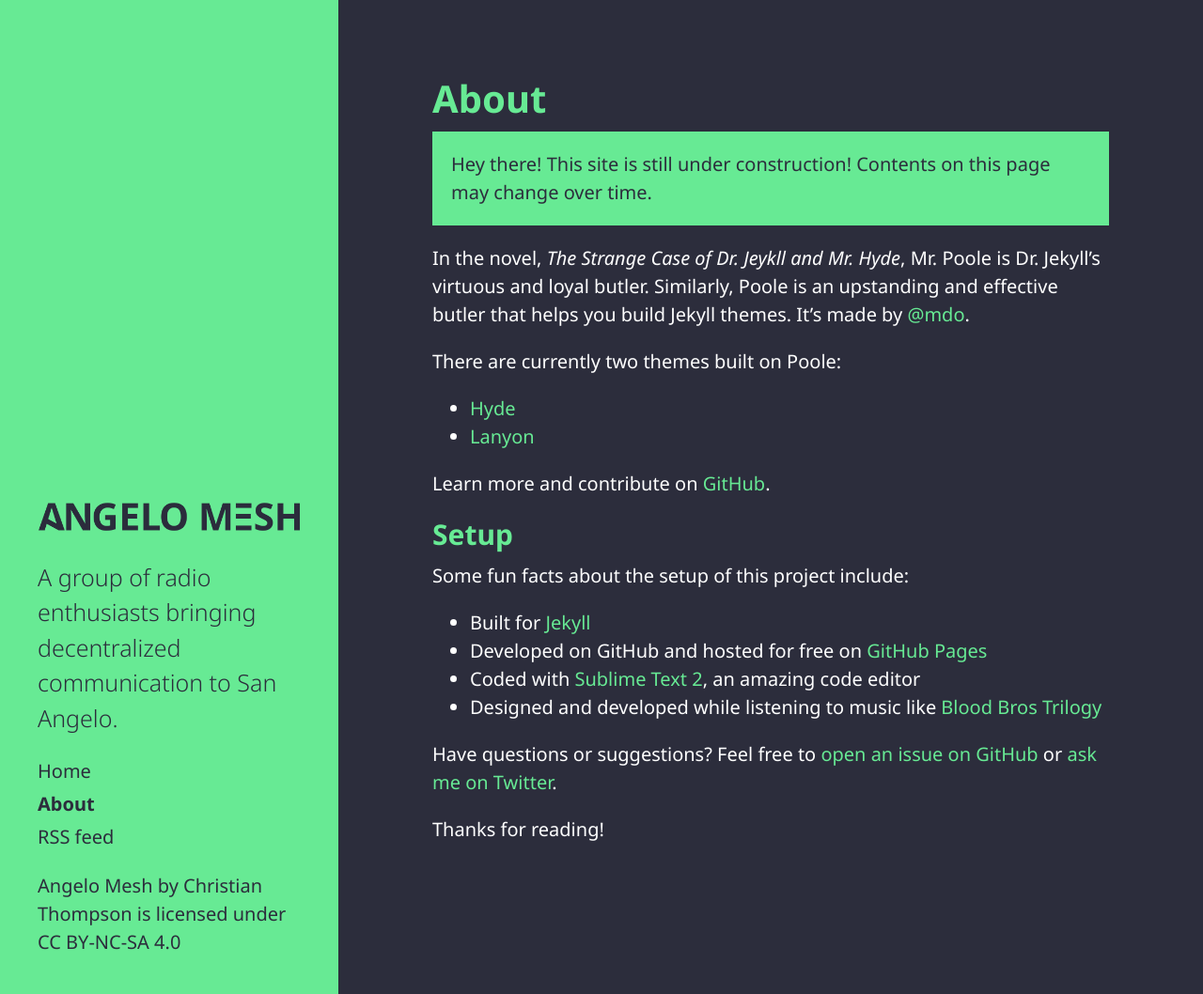
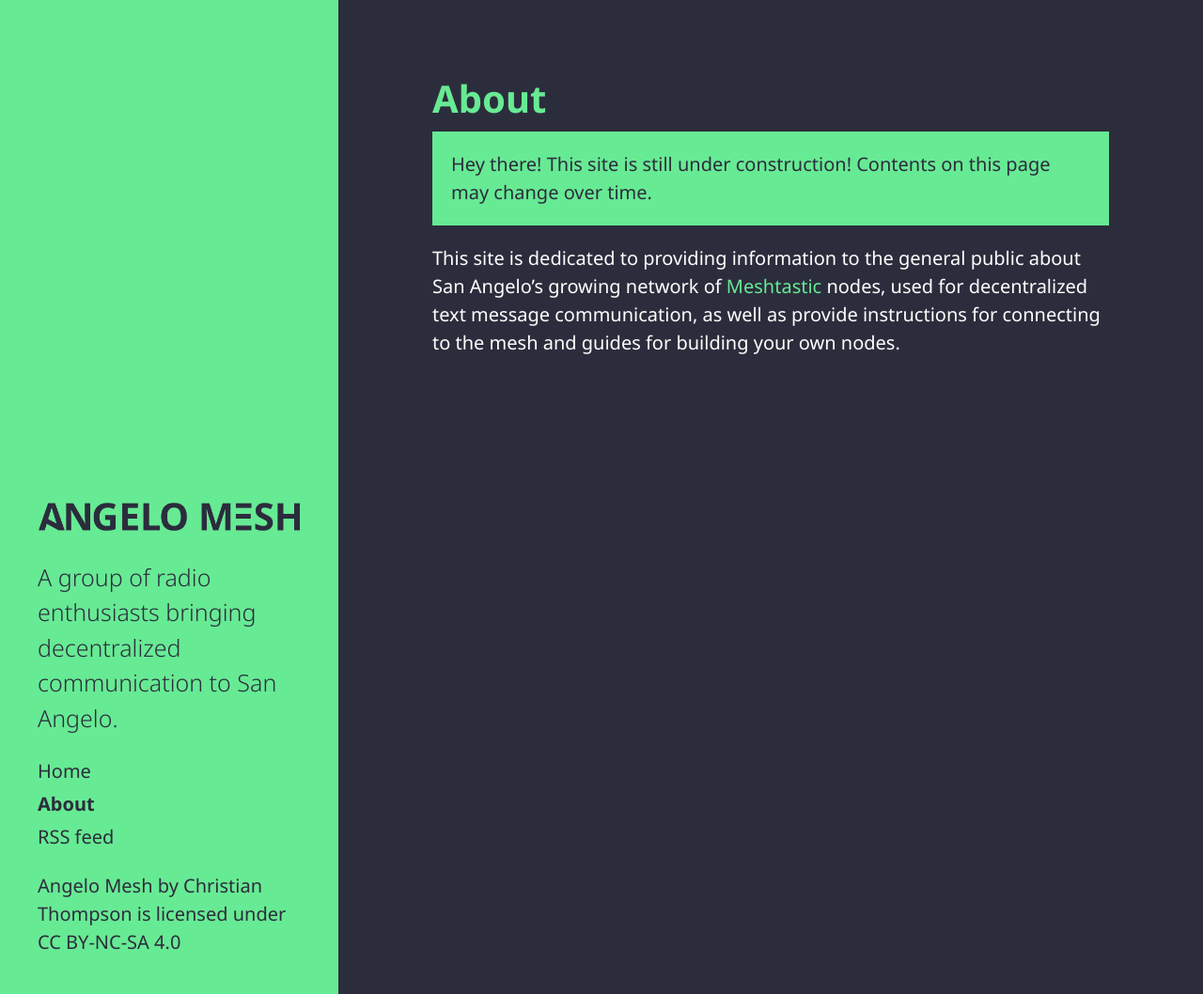
Before and after one commit to RubyMetro/angelomesh, a Jekyll site: the page built from about.md, in a window 1280 px wide and 1058 px high. Shown: the whole window at 94% size. Built offline with Jekyll 4.4.1, drawn with Linux system fonts in a browser that asks for light colours.

Commit message:
updated about.md to include proper information

```diff
--- a/about.md
+++ b/about.md
@@ -7,24 +7,4 @@ title: About
   Hey there! This site is still under construction! Contents on this page may change over time.
 </p>
 
-In the novel, *The Strange Case of Dr. Jeykll and Mr. Hyde*, Mr. Poole is Dr. Jekyll's virtuous and loyal butler. Similarly, Poole is an upstanding and effective butler that helps you build Jekyll themes. It's made by [@mdo](https://twitter.com/mdo).
-
-There are currently two themes built on Poole:
-
-* [Hyde](http://hyde.getpoole.com)
-* [Lanyon](http://lanyon.getpoole.com)
-
-Learn more and contribute on [GitHub](https://github.com/poole).
-
-## Setup
-
-Some fun facts about the setup of this project include:
-
-* Built for [Jekyll](http://jekyllrb.com)
-* Developed on GitHub and hosted for free on [GitHub Pages](https://pages.github.com)
-* Coded with [Sublime Text 2](http://sublimetext.com), an amazing code editor
-* Designed and developed while listening to music like [Blood Bros Trilogy](https://soundcloud.com/maddecent/sets/blood-bros-series)
-
-Have questions or suggestions? Feel free to [open an issue on GitHub](https://github.com/poole/issues/new) or [ask me on Twitter](https://twitter.com/mdo).
-
-Thanks for reading!
+This site is dedicated to providing information to the general public about San Angelo's growing network of [Meshtastic](https://meshtastic.org) nodes, used for decentralized text message communication, as well as provide instructions for connecting to the mesh and guides for building your own nodes.
```
Also changed, not shown: 1 other file.
